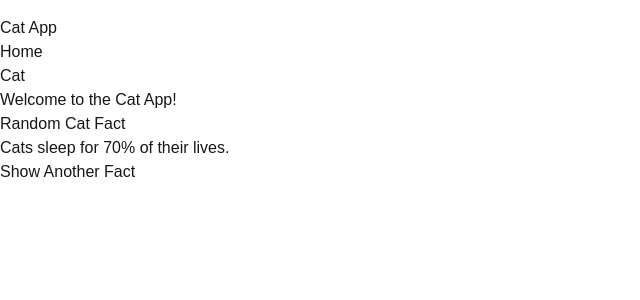
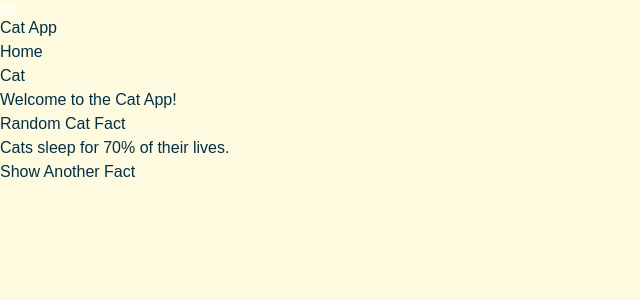
Before and after one commit to Laqwanda-Nettles/Cat-App, a Next.js app: page / in a window 1280 px wide. Shown: the top 300 px of the page, without its empty margins (0-640 px from the left). Built offline with nearby package versions, Linux system fonts and the light colour scheme.

Commit message:
removed preloaded styles for root and body

```diff
--- a/src/styles/globals.css
+++ b/src/styles/globals.css
@@ -2,21 +2,9 @@
 @tailwind components;
 @tailwind utilities;
 
-:root {
-  --background: #ffffff;
-  --foreground: #171717;
-}
-
-@media (prefers-color-scheme: dark) {
-  :root {
-    --background: #0a0a0a;
-    --foreground: #ededed;
-  }
-}
-
 body {
-  color: var(--foreground);
-  background: var(--background);
+  color: #023047;
+  background-color: #fefae0;
   font-family: Arial, Helvetica, sans-serif;
 }
 
```
